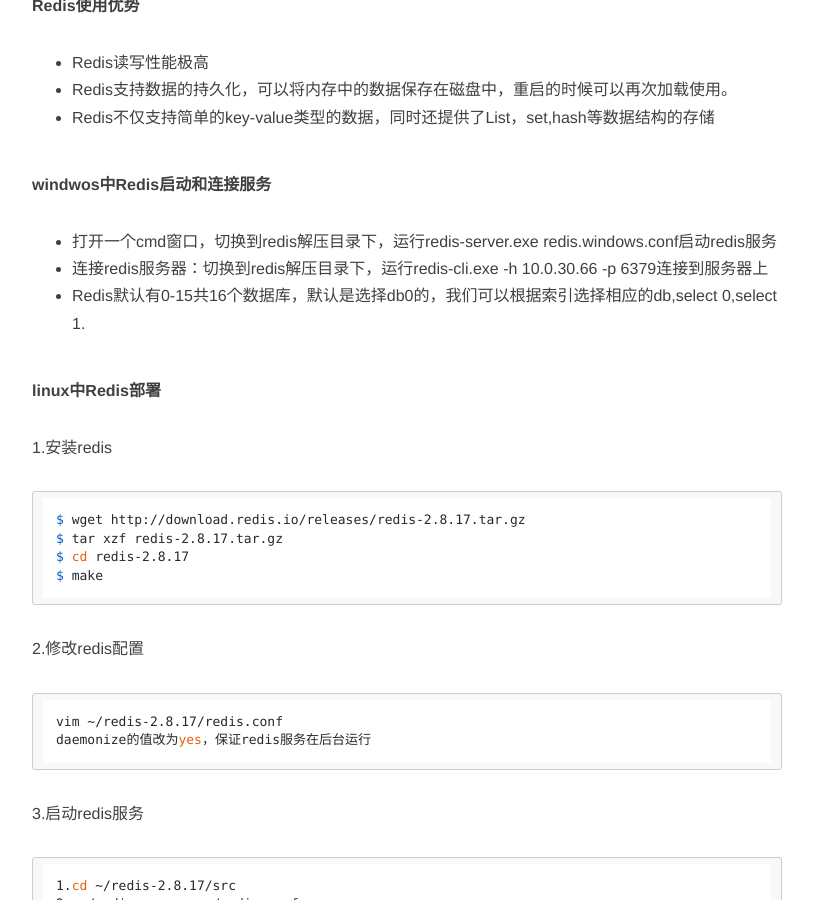
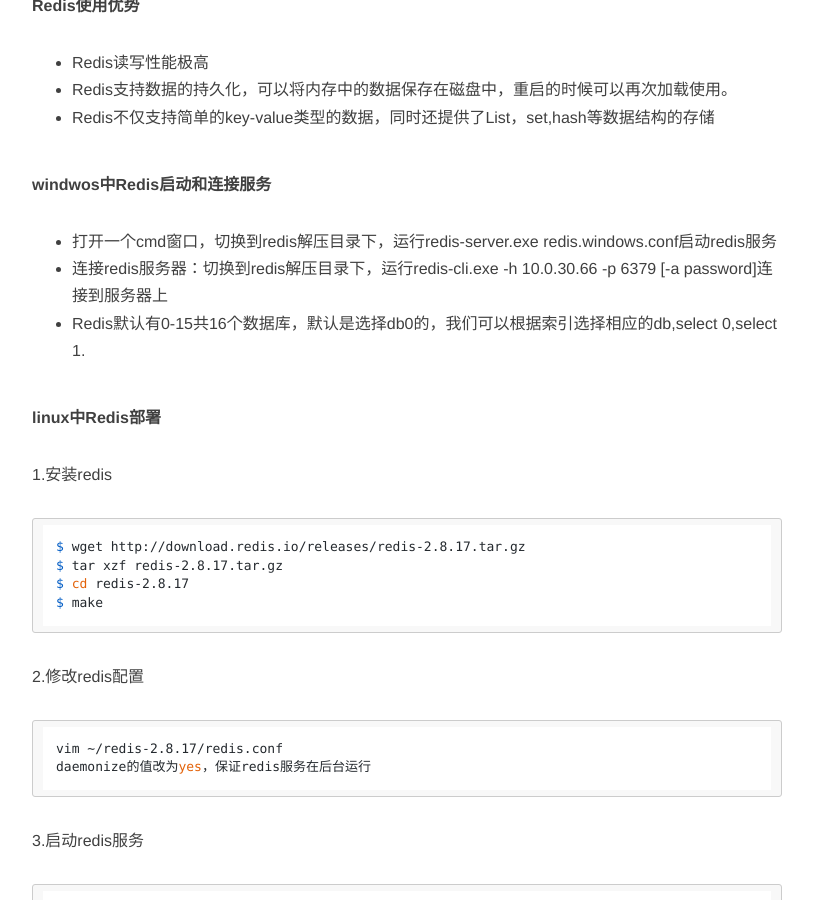
Before and after one commit to ZhouJianBoPro/ZhouJianBoPro.github.io, a Jekyll site: the page built from _posts/2018-03-16-redis.md, in a window 1280 px wide and 900 px high, scrolled down 598 px. Shown: the whole window, without its empty margins (233-1046 px from the left). Built offline with Jekyll 4.4.1, drawn with Linux system fonts in a browser that asks for light colours; nearby versions of some CDN libraries; comment, search, counter and statistics services are not loaded.

Commit message:
defalut commit；

```diff
--- a/_posts/2018-03-16-redis.md
+++ b/_posts/2018-03-16-redis.md
@@ -17,7 +17,7 @@ description: Redis常用知识了解。
 
 **windwos中Redis启动和连接服务**
 - 打开一个cmd窗口，切换到redis解压目录下，运行redis-server.exe redis.windows.conf启动redis服务
-- 连接redis服务器：切换到redis解压目录下，运行redis-cli.exe -h 10.0.30.66 -p 6379连接到服务器上
+- 连接redis服务器：切换到redis解压目录下，运行redis-cli.exe -h 10.0.30.66 -p 6379 [-a password]连接到服务器上
 - Redis默认有0-15共16个数据库，默认是选择db0的，我们可以根据索引选择相应的db,select 0,select 1.
 
 **linux中Redis部署**
```
